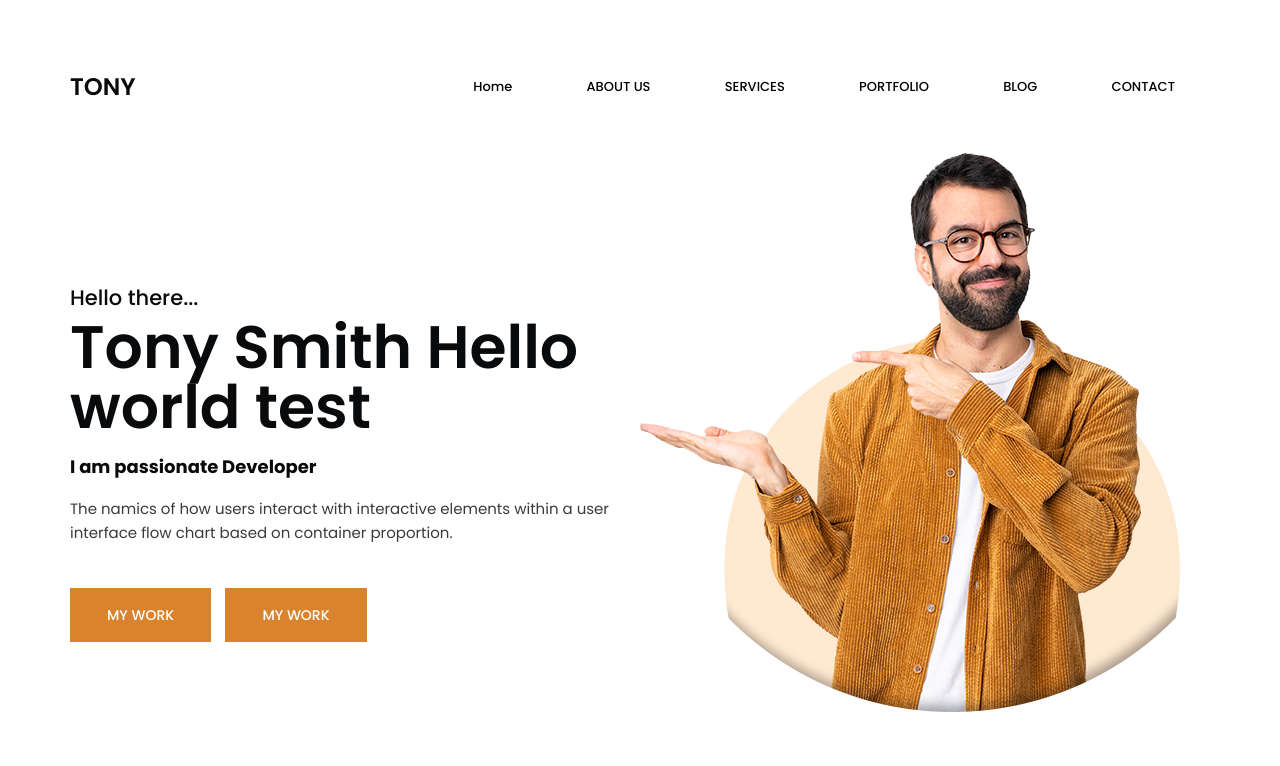
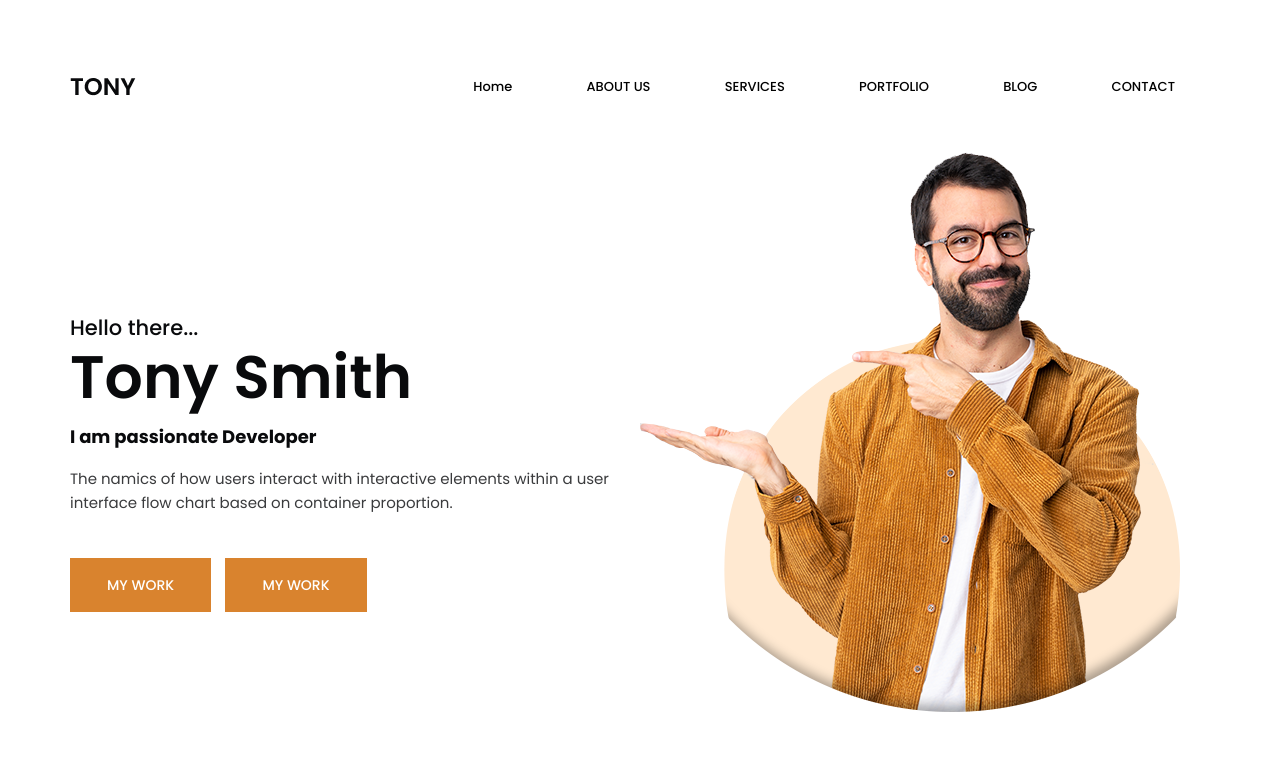
Before and after one commit to labibis1/tony, a plain HTML site: page index.html in a window 1280 px wide. Shown: the top 766 px of the page. Drawn offline with Linux system fonts and the light colour scheme.

Commit message:
header edited

```diff
--- a/index.html
+++ b/index.html
@@ -63,7 +63,7 @@
             <div class="bannerWrapper">
                 <div class="left">
                     <h4>Hello there...</h4>
-                    <h1>Tony Smith Hello world test</h1>
+                    <h1>Tony Smith</h1>
                     <h5>I am passionate Developer </h5>
                     <p>The namics of how users interact with interactive elements within a user
                         interface flow chart based on container proportion.</p>
```
